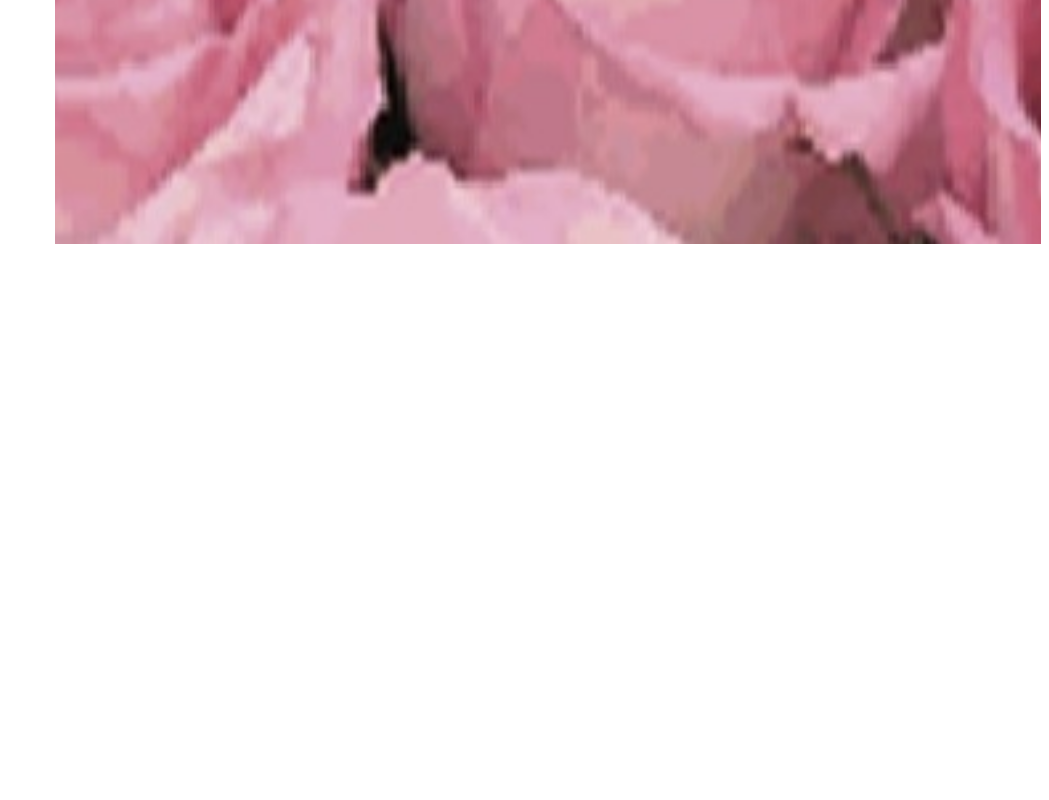
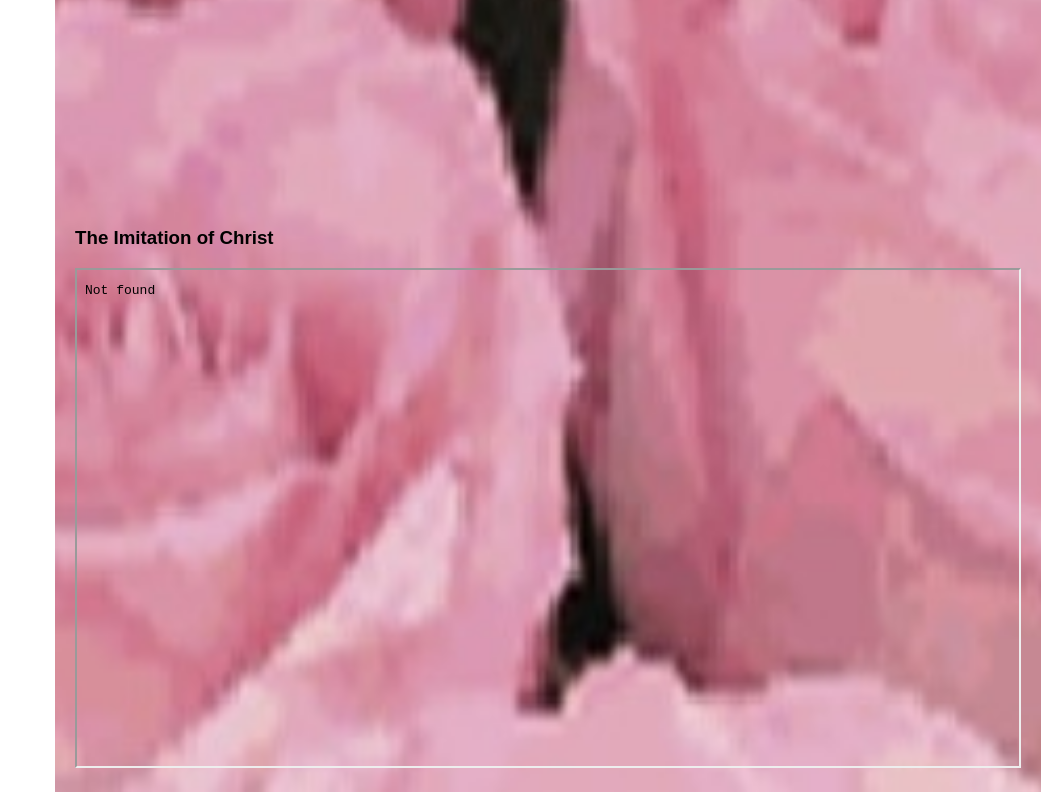
Before and after one commit to pomelapel1/pomelapel1.github.io, a plain HTML site: page YouthVocation.html in a window 1280 px wide. Shown: the part 832-1632 px from the top of the page, without its empty margins (231-1280 px from the left). Before the commit the page ends 1084 px from the top, so only its background shows below. Drawn offline with Linux system fonts and the light colour scheme.

Commit message:
Add files via upload

```diff
--- a/YouthVocation.html
+++ b/YouthVocation.html
@@ -58,9 +58,11 @@
     </ul>
 
     <h1 id="ImitationofChrist">The Imitation of Christ</h1>
-    <embed src="C:\WEB DEVELOPER\MY PRAYER PROJECT\The Imitation of Christ.pdf" type="application/pdf" width="100%" height="500px">
+    <embed src="The Imitation of Christ.pdf" type="application/pdf" width="100%" height="500px">
     <p> </p>
 
+    <h1 id="ImitationofChrist">The Imitation of Christ</h1>
+    <iframe src="The Imitation of Christ.pdf" type="application/pdf" width="100%" height="500px">
 
     </article>
 
```
Also changed, not shown: SpecialNovenas.html (+3 -3 lines).
